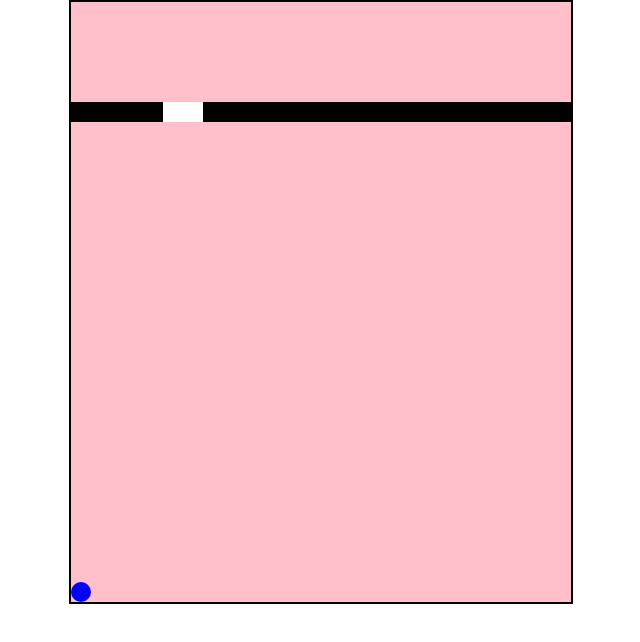
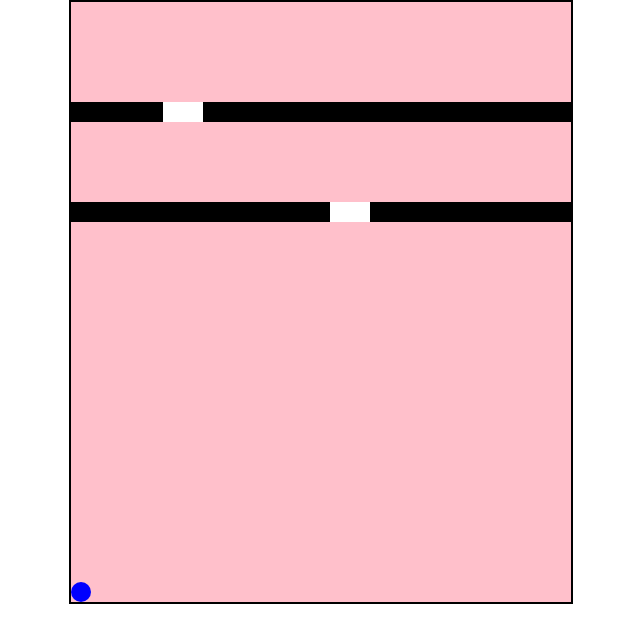
Before and after one commit to radawson/milestone-project-1, a plain HTML site: page index.html in a window 1280 px wide. Shown: the whole page, without its empty margins (319-959 px from the left). Drawn offline with Linux system fonts and the light colour scheme.

Commit message:
made a second line and hole

```diff
--- a/script.js
+++ b/script.js
@@ -4,28 +4,18 @@ let ballTop = 0;
 let ballLeft = 0;
 var game = document.getElementById("game"); left = 0;
 var counter = 0;
-let getElementsByClassName=("hole");
-let currentBlocks = [];
+//let getElementsByClassName=("hole");
+//let getElementsByClassName1=("hole1");
+var currentBlocks = [];
 
 let block = document.createElement("div"); //creates new div
 let hole = document.createElement("div"); //creates new div
-
-let block1 = document.createElement("div"); //creates new div
-let hole1 = document.createElement("div"); //creates new div
-
 let lastBlock = document.getElementById("block" + (counter - 1));
 let lastHole = document.getElementById("block" + (counter - 1));
-
-let lastBlock1 = document.getElementById("block1" + (counter - 1));
-let lastHole1 = document.getElementById("block1" + (counter - 1));
-
 let lastBlockTop = getComputedStyle(block).getPropertyValue("top");
 let lastHoleTop = getComputedStyle(hole).getPropertyValue("top");
 
-let lastBlockTop1 = getComputedStyle(block1).getPropertyValue("top");
-let lastHoleTop1 = getComputedStyle(hole1).getPropertyValue("top");
-
-function createBlocks() {
+    function createBlocks() {
 
         block.setAttribute("class", "block"); //sets class
         hole.setAttribute("class", "hole"); //sets class
@@ -42,19 +32,36 @@ function createBlocks() {
         game.appendChild(block); //adds lines to dom
         game.appendChild(hole); //adds gaps to the line
 
+    }
 
-/*function updateBlock() {
+    createBlocks()
 
-    for(let block = block < 5; block++;) {
-        if(block < block.length);
-        console.log(block)
+let block1 = document.createElement("div"); //creates new div
+let hole1 = document.createElement("div"); //creates new div
+let lastBlock1 = document.getElementById("block1" + (counter - 1));
+let lastHole1 = document.getElementById("block1" + (counter - 1));
+let lastBlockTop1 = getComputedStyle(block1).getPropertyValue("top");
+let lastHoleTop1 = getComputedStyle(hole1).getPropertyValue("top");
+
+    function createBlocks1() {
+
+        block1.setAttribute("class", "block1"); //sets class
+        hole1.setAttribute("class", "hole1"); //sets class
+
+        block1.setAttribute("id", "block1" + counter); //sets id
+        hole1.setAttribute("id", "hole1" + counter); //sets id
+
+        block1.style.top = lastBlockTop1 + 200 + "px"; //styles new div and makes it equal to new varible
+        hole1.style.top = lastHoleTop1 + 200 + "px"; //styles new div and makes it equal to new varible
+
+        var random = Math.floor(Math.random() * 300); //makes holes in random places
+        hole1.style.left = random + "px"; //styles holes in random spots
+
+        game.appendChild(block1); //adds lines to dom
+        game.appendChild(hole1); //adds gaps to the line
     }
-    console.log([i]);
-    currentBlocks.push(counter); // adds blocks at end
-}*/
 
-    }
-    createBlocks()
+    createBlocks1()
 
 //code works to move ball left and right but goes off page 92 to 109
 let moveBy = 5;
--- a/styles.css
+++ b/styles.css
@@ -36,19 +36,19 @@
     top: 100px;
     margin-top: -20px;
 }
-.lastBlock {
+.block1 {
     width:500px;
     height:20px;
     background-color: black;
     position:relative;
-    top: 100px;
+    top: 50px;
     margin-top: -20px;
 }
-.lastHole {
+.hole1 {
     width: 40px;
     height: 20px;
     background-color: white;
     position: relative;
-    top: 100px;
+    top: 50px;
     margin-top: -20px;
 }
```
